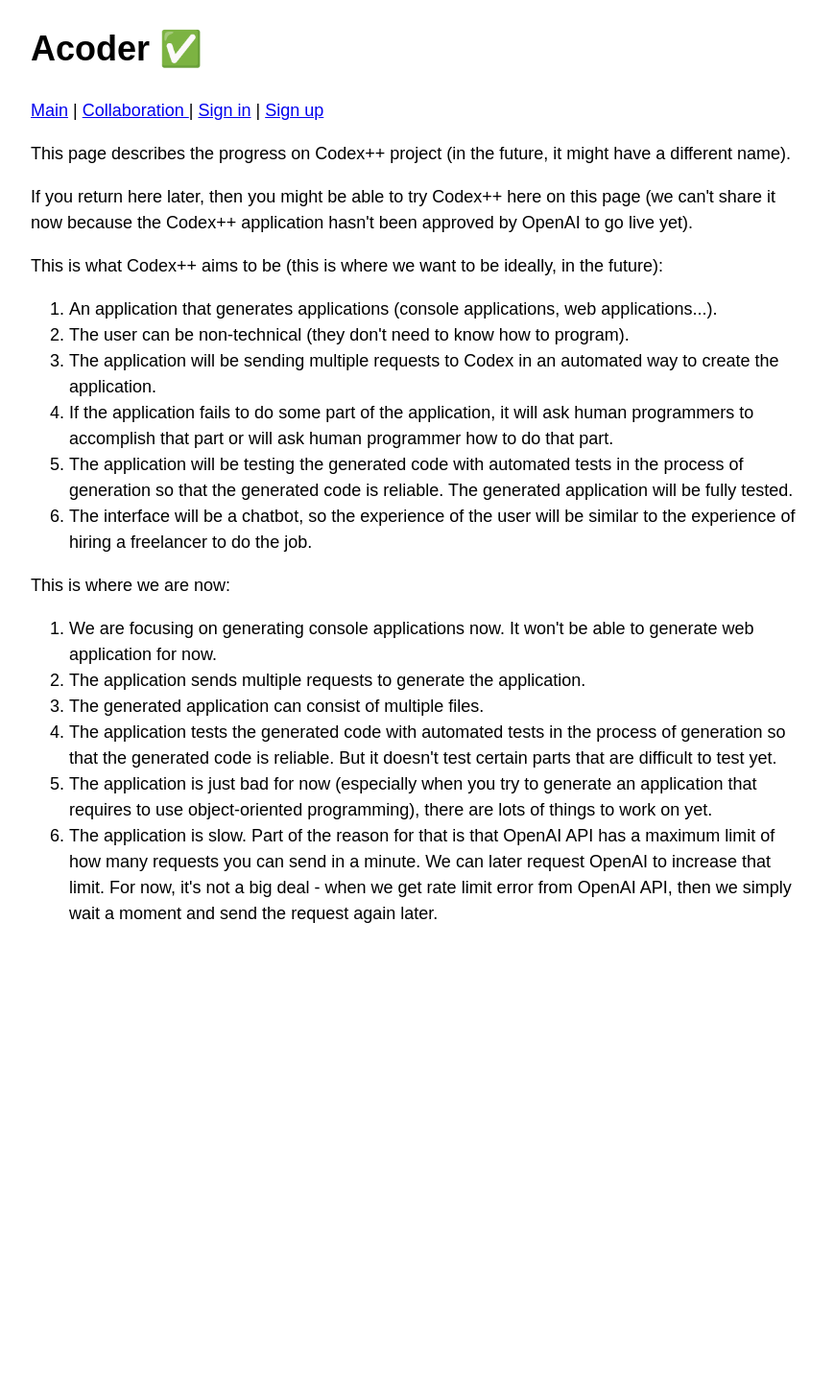
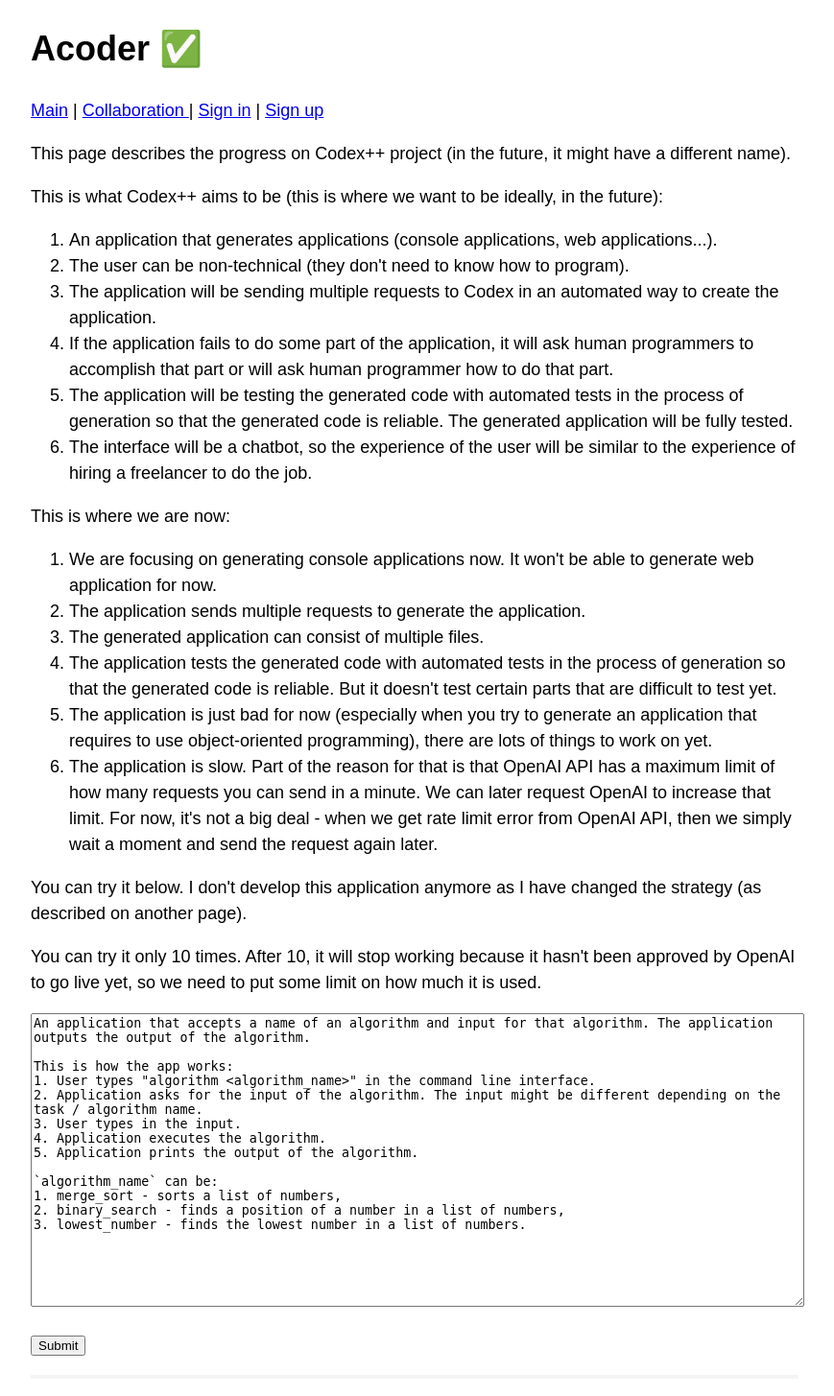
Before and after one commit to damc/Acoder-Server, a Flask app: page /progress in a window 1280 px wide. Shown: the whole page at 96% size, without its empty margins (208-1077 px from the left). Before the commit the page ends 962 px from the top, so only its background shows below. Run offline with Flask 2, Linux system fonts and the light colour scheme.

Commit message:
Allow to try Codex++

```diff
--- a/server/templates/progress.html
+++ b/server/templates/progress.html
@@ -6,8 +6,6 @@
 {% block body %}
 {% filter markdown %}
 This page describes the progress on Codex++ project (in the future, it might have a different name).
-
-If you return here later, then you might be able to try Codex++ here on this page (we can't share it now because the Codex++ application hasn't been approved by OpenAI to go live yet).
 
 This is what Codex++ aims to be (this is where we want to be ideally, in the future):
 
@@ -27,69 +25,73 @@ This is where we are now:
 5. The application is just bad for now (especially when you try to generate an application that requires to use object-oriented programming), there are lots of things to work on yet.
 6. The application is slow. Part of the reason for that is that OpenAI API has a maximum limit of how many requests you can send in a minute. We can later request OpenAI to increase that limit. For now, it's not a big deal - when we get rate limit error from OpenAI API, then we simply wait a moment and send the request again later.
 
+You can try it below. I don't develop this application anymore as I have changed the strategy (as described on another page).
+
+You can try it only 10 times. After 10, it will stop working because it hasn't been approved by OpenAI to go live yet, so we need to put some limit on how much it is used.
+
 {% endfilter %}
-<!--<p>-->
-<!--    <textarea-->
-<!--            id="description"-->
-<!--            rows="20"-->
-<!--            style="width: 100%"-->
-<!--            placeholder="Enter your description here">An application that accepts a name of an algorithm and input for that algorithm. The application outputs the output of the algorithm.-->
+<p>
+    <textarea
+            id="description"
+            rows="20"
+            style="width: 100%"
+            placeholder="Enter your description here">An application that accepts a name of an algorithm and input for that algorithm. The application outputs the output of the algorithm.
 
-<!--This is how the app works:-->
-<!--1. User types "algorithm <algorithm_name>" in the command line interface.-->
-<!--2. Application asks for the input of the algorithm. The input might be different depending on the task / algorithm name.-->
-<!--3. User types in the input.-->
-<!--4. Application executes the algorithm.-->
-<!--5. Application prints the output of the algorithm.-->
+This is how the app works:
+1. User types "algorithm <algorithm_name>" in the command line interface.
+2. Application asks for the input of the algorithm. The input might be different depending on the task / algorithm name.
+3. User types in the input.
+4. Application executes the algorithm.
+5. Application prints the output of the algorithm.
 
-<!--`algorithm_name` can be:-->
-<!--1. merge_sort - sorts a list of numbers,-->
-<!--2. binary_search - finds a position of a number in a list of numbers,-->
-<!--3. lowest_number - finds the lowest number in a list of numbers.</textarea>-->
-<!--</p>-->
-<!--<p>-->
-<!--    <button id="submit" class="btn btn-primary">Submit</button>-->
-<!--</p>-->
-<!--<code id="result"></code>-->
-<!--<script>-->
-<!--    $('#submit').click(function() {-->
-<!--        postCodebase($('#description').val());-->
-<!--    });-->
+`algorithm_name` can be:
+1. merge_sort - sorts a list of numbers,
+2. binary_search - finds a position of a number in a list of numbers,
+3. lowest_number - finds the lowest number in a list of numbers.</textarea>
+</p>
+<p>
+    <button id="submit" class="btn btn-primary">Submit</button>
+</p>
+<code id="result"></code>
+<script>
+    $('#submit').click(function() {
+        postCodebase($('#description').val());
+    });
 
-<!--    function postCodebase(description) {-->
-<!--        $.ajax({-->
-<!--            url: '{{ codex_plus_plus_base_url }}/codebase',-->
-<!--            type: 'post',-->
-<!--            dataType: 'json',-->
-<!--            contentType: 'application/json',-->
-<!--            crossDomain: true,-->
-<!--            success: function(data) {-->
-<!--                getCodebase(data.id);-->
-<!--            },-->
-<!--            data: JSON.stringify({ description: description })-->
-<!--        });-->
-<!--        $('#result').html(-->
-<!--            "Your application is being generated... Please wait." +-->
-<!--            "<br /> <br />" +-->
-<!--            "It might take several minutes and depends on the complexity" +-->
-<!--            " of the application."-->
-<!--        );-->
-<!--    }-->
+    function postCodebase(description) {
+        $.ajax({
+            url: '{{ codex_plus_plus_base_url }}/codebase',
+            type: 'post',
+            dataType: 'json',
+            contentType: 'application/json',
+            crossDomain: true,
+            success: function(data) {
+                getCodebase(data.id);
+            },
+            data: JSON.stringify({ description: description })
+        });
+        $('#result').html(
+            "Your application is being generated... Please wait." +
+            "<br /> <br />" +
+            "It might take several minutes and depends on the complexity" +
+            " of the application."
+        );
+    }
 
-<!--    function getCodebase(id) {-->
-<!--        $.ajax({-->
-<!--            url: '{{ codex_plus_plus_base_url }}/codebase/' + id,-->
-<!--            type: 'get',-->
-<!--            dataType: 'json',-->
-<!--            crossDomain: true,-->
-<!--            success: function(data) {-->
-<!--                if (data.code !== null) {-->
-<!--                    $('#result').html(data.code);-->
-<!--                } else {-->
-<!--                    setTimeout(getCodebase, 5000, id);-->
-<!--                }-->
-<!--            }-->
-<!--        });-->
-<!--    }-->
-<!--</script>-->
+    function getCodebase(id) {
+        $.ajax({
+            url: '{{ codex_plus_plus_base_url }}/codebase/' + id,
+            type: 'get',
+            dataType: 'json',
+            crossDomain: true,
+            success: function(data) {
+                if (data.code !== null) {
+                    $('#result').html(data.code);
+                } else {
+                    setTimeout(getCodebase, 5000, id);
+                }
+            }
+        });
+    }
+</script>
 {% endblock %}
```
